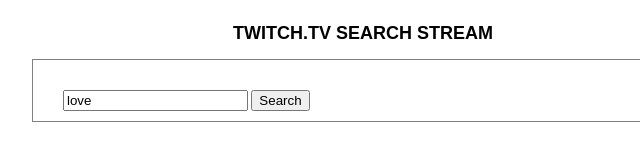
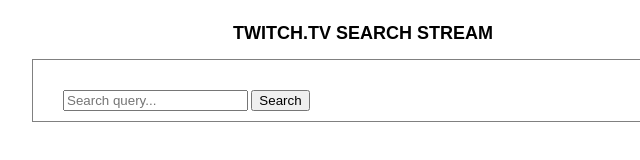
Before and after one commit to pingrjain/pingrjain.github.io, a plain HTML site: page index.html in a window 1280 px wide. Shown: the full height of the page, 277-917 px from the left. Drawn offline with Linux system fonts and the light colour scheme.

Commit message:
remove default search value

```diff
--- a/index.html
+++ b/index.html
@@ -12,7 +12,7 @@
         <h2>TWITCH.TV SEARCH STREAM</h2>
         <div class="search">
             <form id="formSearch" action="/">
-                <input id="txtSearch" type="search" placeholder="Search query..." value="love" required />
+                <input id="txtSearch" type="search" placeholder="Search query..." required />
                 <button>Search</button>
                 <span id="busy" class="hidden">Please wait...</span>
             </form>
```
